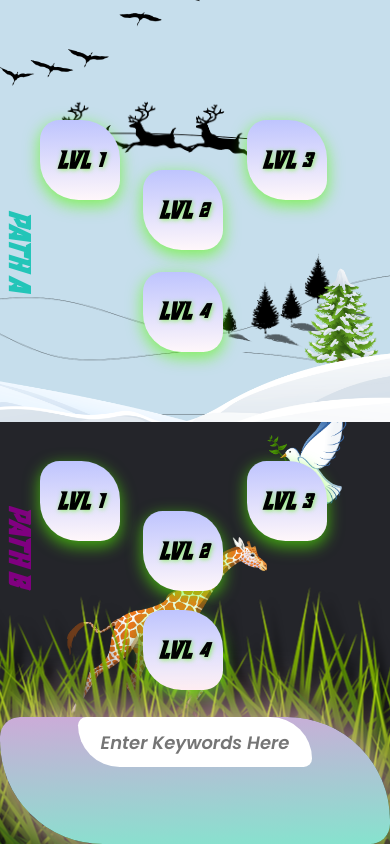
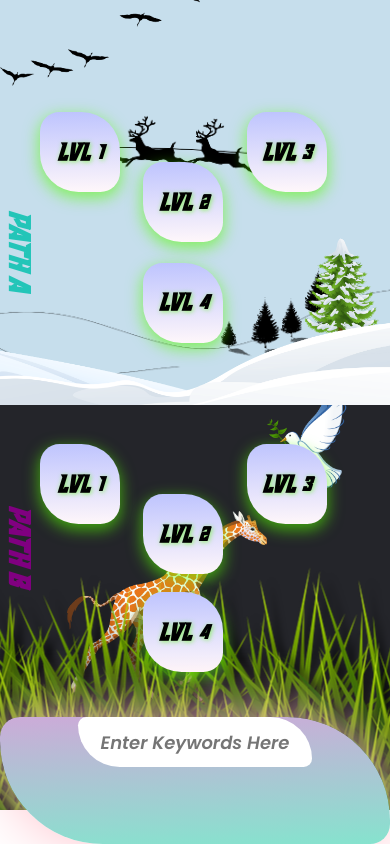
Before and after one commit to AshifAli007/breakthrucode, a React (Create React App) app: page /event in a window 390 px wide. Built offline with nearby package versions, Linux system fonts and the light colour scheme; some icons are missing.

Commit message:
redirects solved

```diff
--- a/src/containers/Event/Event.module.css
+++ b/src/containers/Event/Event.module.css
@@ -274,8 +274,12 @@ body{
 
 @media screen and (max-width:450px){
   .pathA{
+    height: 48vh;
     background-size: 200px,200%, 152%;
     background-position: 0% -5%,98% 181%, 93% -87%;
+  }
+  .pathB{
+    height: 48vh;
   }
   .unlockButton{
     width: 60%;
```
